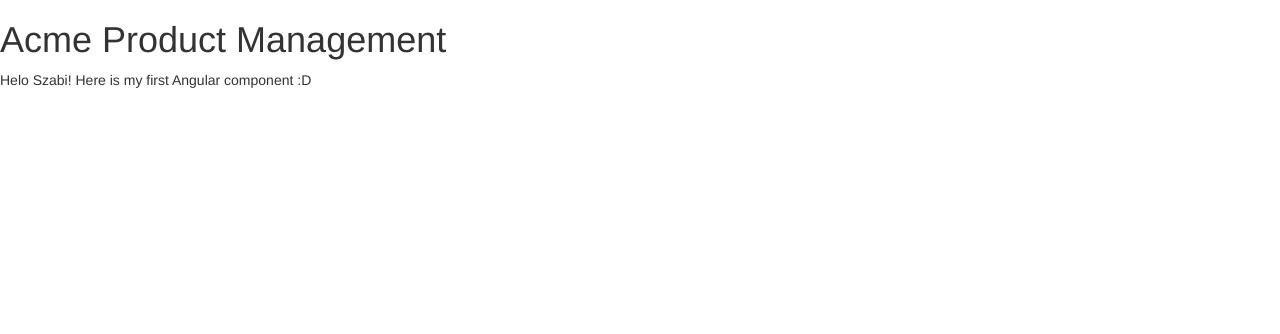
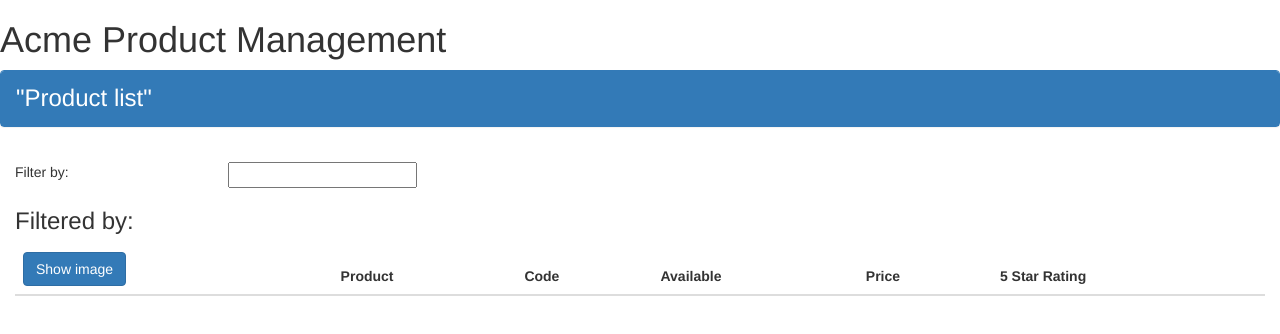
Before and after one commit to lajosf/simple-angular-app, an Angular app: page / in a window 1280 px wide. Shown: the top 334 px of the page. Built offline with nearby package versions, Linux system fonts and the light colour scheme.

Commit message:
Create a new simple module for the product list

```diff
--- a/src/app/app.component.ts
+++ b/src/app/app.component.ts
@@ -4,7 +4,7 @@
   selector: 'pm-root',
   template: `
     <div><h1>{{pageTitle}}</h1>
-      <div>Helo Szabi! Here is my first Angular component :D</div>
+      <pm-products></pm-products>
     </div>
     `
 })
--- /dev/null
+++ b/src/app/products/product-list.component.html
@@ -0,0 +1,39 @@
+<div class='panel panel-primary'>
+    <div class='panel-heading'>
+       "Product list"
+    </div>
+</div>
+<div class='panel-body'>
+        <div class='row'>
+            <div class='col-md-2'>Filter by:</div>
+            <div class='col-md-4'>
+                <input type='text'/>
+            </div>
+        </div>
+        <div class='row'>
+            <div class='col-md-6'>
+                <h3>Filtered by:</h3>
+            </div>
+        </div>
+        <div class='table-responsive'>
+                <table class='table'>
+                    <thead>
+                        <tr>
+                            <th>
+                                <button class='btn btn-primary'>
+                                    Show image
+                                </button>
+                            </th>
+                            <th>Product</th>
+                            <th>Code</th>
+                            <th>Available</th>
+                            <th>Price</th>
+                            <th>5 Star Rating</th>
+                        </tr>
+                    </thead>
+                    <tbody>
+
+                    </tbody>
+                </table>
+            </div>
+</div>
```
Also changed, not shown: src/app/app.module.ts (+5 -8 lines), src/app/products/product-list.component.ts (added, +9 -0 lines).
